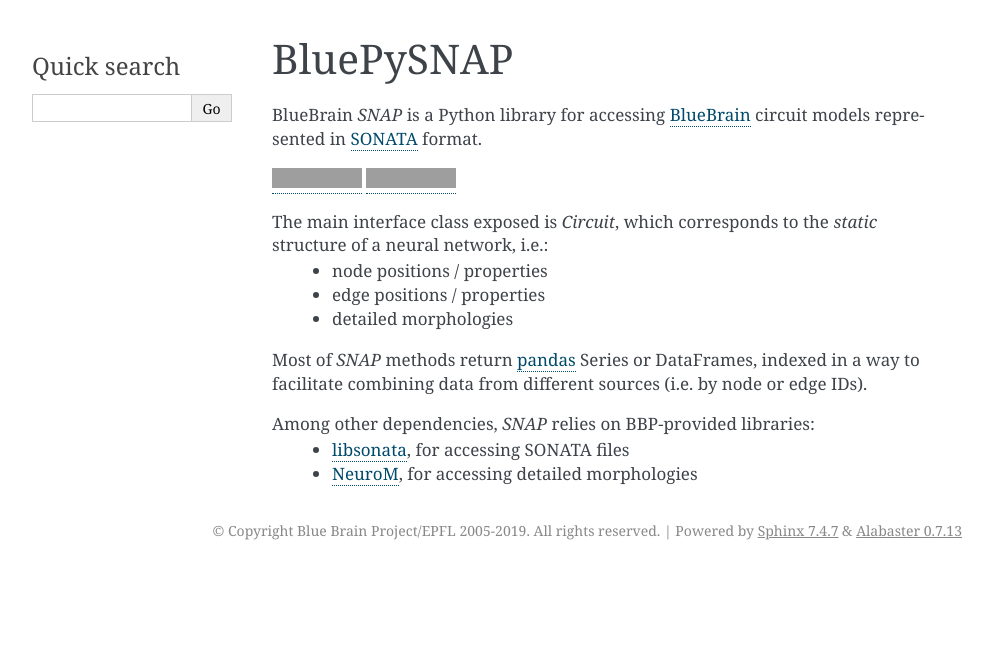
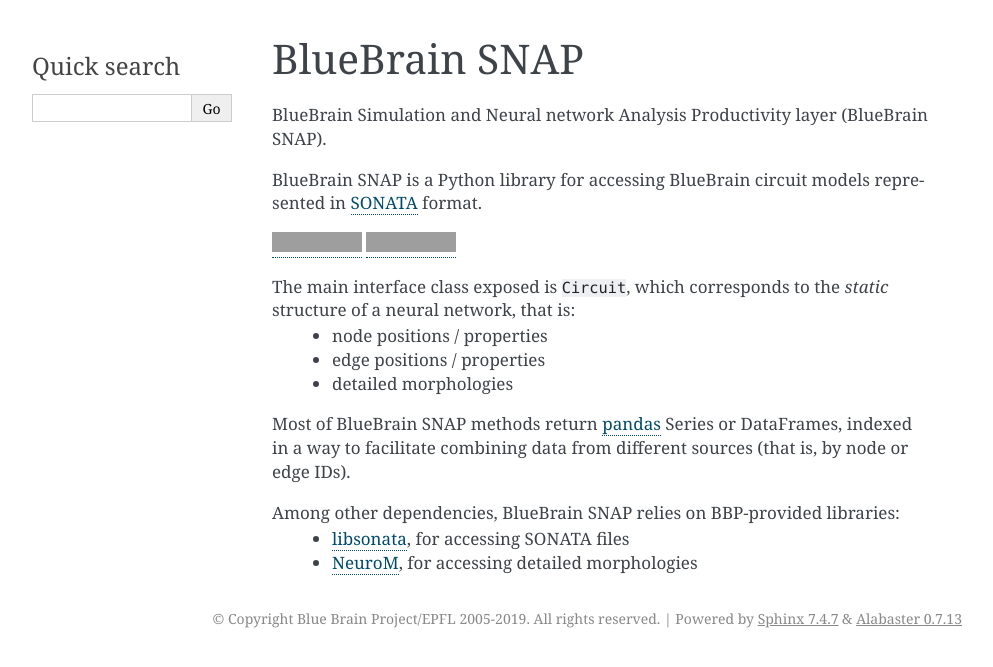
Before and after one commit to BlueBrain/snap, a Sphinx documentation site: the page built from doc/source/index.rst, in a window 1280 px wide. Shown: the top 667 px of the page, without its empty margins (148-1141 px from the left). Built offline with Sphinx 7.4.7, drawn with Linux system fonts in a browser that asks for light colours; grey boxes are pictures that could not be loaded.

Commit message:
Update naming for package for consistency

```diff
--- a/README.rst
+++ b/README.rst
@@ -1,16 +1,22 @@
-BlueBrain `SNAP` is a Python library for accessing `BlueBrain <https://github.com/bluebrain/>`__ circuit models represented in `SONATA <https://github.com/AllenInstitute/sonata/blob/master/docs/SONATA_DEVELOPER_GUIDE.md>`__ format.
+BlueBrain SNAP
+==============
+
+BlueBrain Simulation and Neural network Analysis Productivity layer (BlueBrain SNAP).
+
+BlueBrain SNAP is a Python library for accessing BlueBrain circuit models represented in
+`SONATA <https://github.com/AllenInstitute/sonata/blob/master/docs/SONATA_DEVELOPER_GUIDE.md>`__ format.
 
 |build_status| |coverage|
 
-
-The main interface class exposed is `Circuit`, which corresponds to the *static* structure of a neural network, i.e.:
+The main interface class exposed is ``Circuit``, which corresponds to the *static* structure of a neural network, that is:
  - node positions / properties
  - edge positions / properties
  - detailed morphologies
 
-Most of `SNAP` methods return `pandas <https://pandas.pydata.org>`__ Series or DataFrames, indexed in a way to facilitate combining data from different sources (i.e. by node or edge IDs).
+Most of BlueBrain SNAP methods return `pandas <https://pandas.pydata.org>`__ Series or DataFrames,
+indexed in a way to facilitate combining data from different sources (that is, by node or edge IDs).
 
-Among other dependencies, `SNAP` relies on BBP-provided libraries:
+Among other dependencies, BlueBrain SNAP relies on BBP-provided libraries:
  - `libsonata <https://github.com/BlueBrain/libsonata>`__, for accessing SONATA files
  - `NeuroM <https://github.com/BlueBrain/NeuroM>`__, for accessing detailed morphologies
 
--- a/doc/source/index.rst
+++ b/doc/source/index.rst
@@ -1,16 +1,8 @@
-.. BlueBrain SNAP documentation master file, created by
-   sphinx-quickstart on Wed Aug 14 10:17:03 2019.
-   You can adapt this file completely to your liking, but it should at least
-   contain the root `toctree` directive.
-
-BluePySNAP
-==========
-
 .. include:: ../../README.rst
 
 .. toctree::
    :hidden:
    :maxdepth: 2
 
+   Home <self>
    api
-..   Home <self>
```
